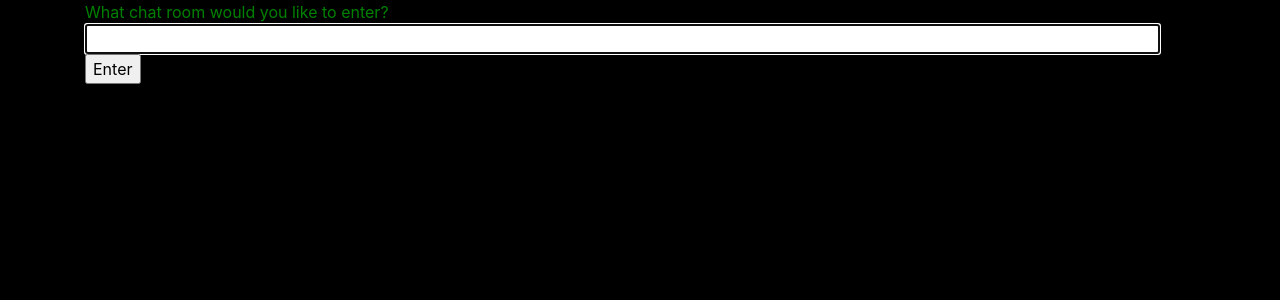
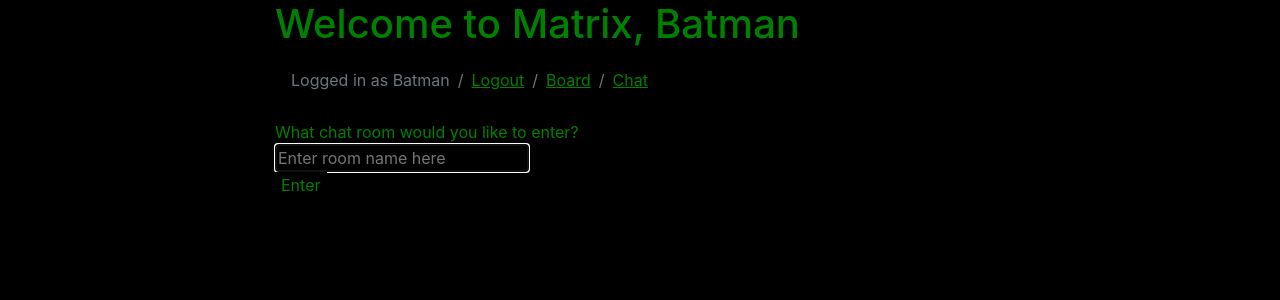
Before and after one commit to N0153128/MatrixBBS, a Django app: page /chat/ in a window 1280 px wide. Shown: the top 300 px of the page. Run offline with Django 3.2, Linux system fonts and the light colour scheme; a user stored in the database is signed in; some libraries are stand-ins or nearby versions.

Commit message:
ThreadDelete added

```diff
--- a/auth_/templates/index.html
+++ b/auth_/templates/index.html
@@ -32,10 +32,12 @@
   </ol>
 </nav>
 {% endif %}
+
     </div>
     <div class="col-lg-2 col-xl-2 "></div>
 </div>
 </div>
+
 <script src="https://code.jquery.com/jquery-3.5.1.slim.min.js" integrity="sha384-DfXdz2htPH0lsSSs5nCTpuj/zy4C+OGpamoFVy38MVBnE+IbbVYUew+OrCXaRkfj" crossorigin="anonymous"></script>
 <script src="https://cdn.jsdelivr.net/npm/popper.js@1.16.0/dist/umd/popper.min.js" integrity="sha384-Q6E9RHvbIyZFJoft+2mJbHaEWldlvI9IOYy5n3zV9zzTtmI3UksdQRVvoxMfooAo" crossorigin="anonymous"></script>
 </body>
--- a/board/urls.py
+++ b/board/urls.py
@@ -1,9 +1,11 @@
 from django.urls import path
 from . import views
+from .views import *
 
 app_name = 'Board'
 urlpatterns = [
     path('', views.Board, name='board'),
     path('<int:pk>', views.threadview, name='thread'),
+    path('<int:pk>/delete/', views.ThreadDelete.as_view(), name='delete_thread'),
 
 ]
--- a/chat/static/css/master.css
+++ b/chat/static/css/master.css
@@ -23,3 +23,7 @@ background-color: green;
 .breadcrumb{
 background-color: black;
 }
+
+textarea{
+border: none;
+}
--- a/chat/templates/chat/index.html
+++ b/chat/templates/chat/index.html
@@ -3,7 +3,7 @@
 <html>
 <head>
     <meta charset="utf-8"/>
-    <title>Chat Rooms</title>
+    <title>Chat</title>
     {% load static %}
     <link rel="stylesheet" href="https://stackpath.bootstrapcdn.com/bootstrap/4.5.0/css/bootstrap.min.css" integrity="sha384-9aIt2nRpC12Uk9gS9baDl411NQApFmC26EwAOH8WgZl5MYYxFfc+NcPb1dKGj7Sk" crossorigin="anonymous">
 <script src="https://stackpath.bootstrapcdn.com/bootstrap/4.5.0/js/bootstrap.min.js" integrity="sha384-OgVRvuATP1z7JjHLkuOU7Xw704+h835Lr+6QL9UvYjZE3Ipu6Tp75j7Bh/kR0JKI" crossorigin="anonymous"></script>
@@ -12,9 +12,25 @@
 </head>
 <body>
 <div class="container">
+    <div class="row">
+    <div class="col-lg-2 col-xl-2 "></div>
+    <div class="col-lg-8 col-xl-8 ">
+    <h1>Welcome to Matrix, {{ user.username }}</h1>
+            <nav aria-label="breadcrumb">
+    <ol class="breadcrumb">
+        <li class="breadcrumb-item active" aria-current="page">Logged in as {{ user.username }} </li>
+        <li class="breadcrumb-item"><a href="{% url 'Auth_:logout' %}">Logout</a></li>
+        <li class="breadcrumb-item"><a href="{% url 'Board:board' %}">Board</a></li>
+        <li class="breadcrumb-item"><a href="{% url 'Chat:index' %}">Chat</a></li>
+  </ol>
+</nav>
+
     What chat room would you like to enter?<br>
-    <input id="room-name-input" type="text" size="100"><br>
-    <input id="room-name-submit" type="button" value="Enter">
+    <input id="room-name-input" type="text" placeholder="Enter room name here" style="background-color: black; color: green; border-width: 1px;" width="100%"><br>
+    <input id="room-name-submit" type="button" style="background-color: black; color: green; border: none;" value="Enter">
+    </div>
+    <div class="col-lg-2 col-xl-2 "></div>
+</div>
 </div>
     <script>
         document.querySelector('#room-name-input').focus();
```
Also changed, not shown: board/templates/board/thread.html (+9 -2 lines), board/views.py (+10 -0 lines), chat/templates/chat/room.html (+6 -6 lines), db.sqlite3.
